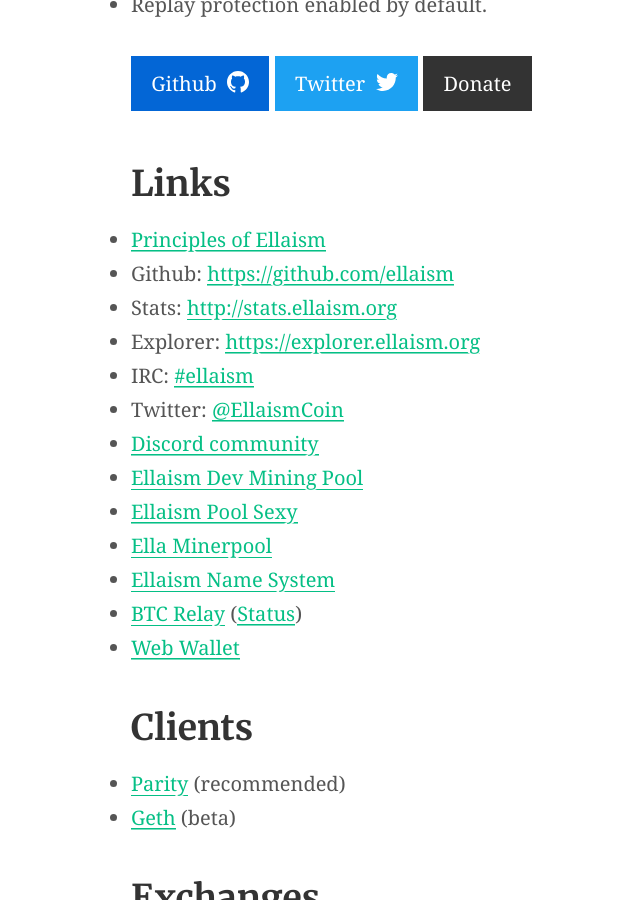
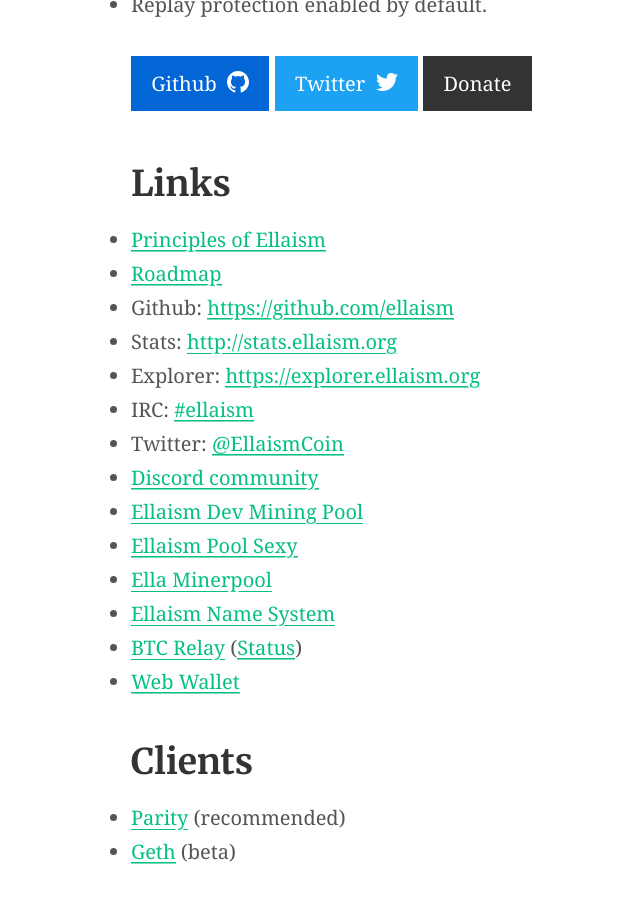
Before and after one commit to ellaism/ellaism.org, a Jekyll site: the page built from index.md, in a window 1280 px wide and 900 px high, scrolled down 778 px. Shown: the whole window, without its empty margins (152-792 px from the left). Built offline with Jekyll 4.4.1, drawn with Linux system fonts in a browser that asks for light colours; our own code applies the rules of GitHub Pages for plain Markdown files.

Commit message:
Add roadmap link

```diff
--- a/index.md
+++ b/index.md
@@ -26,6 +26,7 @@
 ## Links
 
 * [Principles of Ellaism](/principles/)
+* [Roadmap](/roadmap/)
 * Github: [https://github.com/ellaism](https://github.com/ellaism)
 * Stats: [http://stats.ellaism.org](http://stats.ellaism.org)
 * Explorer: [https://explorer.ellaism.org](https://explorer.ellaism.org)
```
